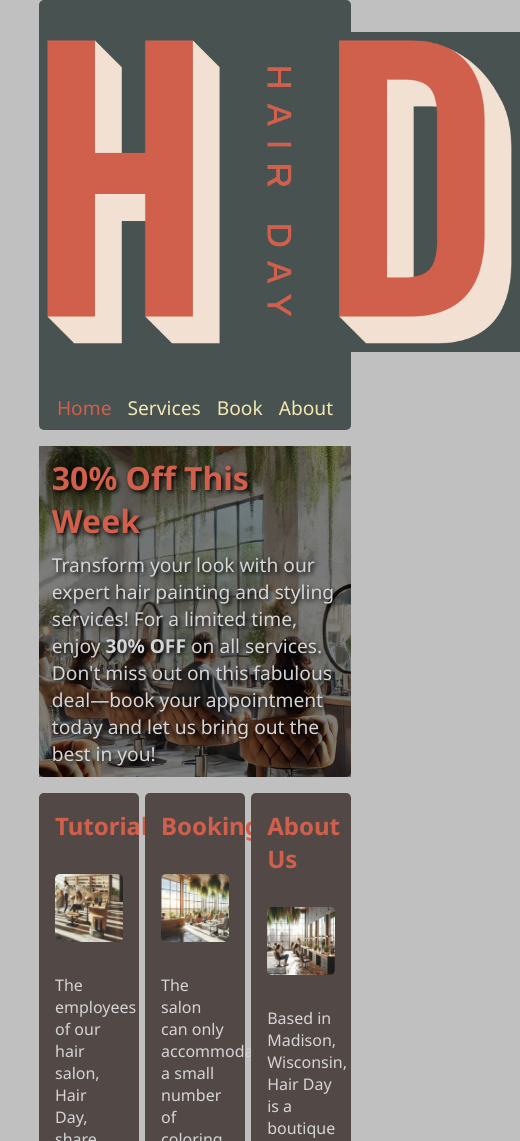
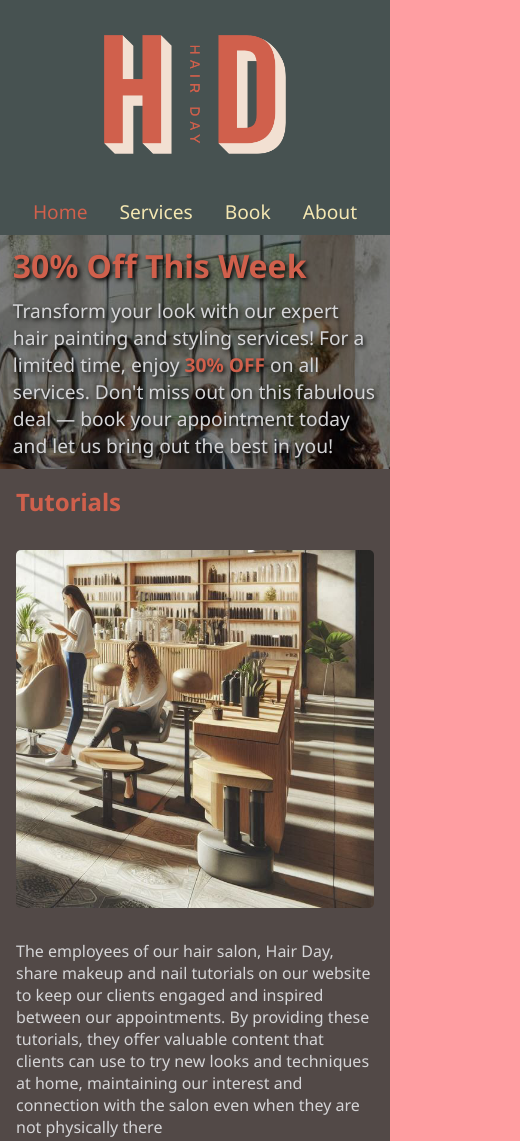
Before and after one commit to rammelion/hairday, a plain HTML site: page index.html in a window 390 px wide. Shown: the top 1141 px of the page, 520 px wide, since content can reach past the window. Drawn offline with Linux system fonts and the light colour scheme.

Commit message:
finalizing

```diff
--- a/css/styles.css
+++ b/css/styles.css
@@ -6,7 +6,7 @@
 }
 
 body {
-    background-color: #C0C0C0;
+    background-color: #FF9EA2;
     color:#d5d5d7;
     font-family: 'Noto Sans', serif;
 }
@@ -47,7 +47,7 @@ header {
 }
 
 header > img {
-    max-height: 20rem;
+    max-width: 48%;
     display: block;
     margin-left: auto;
     margin-right: auto;
@@ -59,11 +59,11 @@ nav ul {
     text-align: center;
 }
 
-nav > ul {
+nav ul {
     display: grid;
     grid-template-columns: auto auto auto auto;
-    grid-auto-columns: min-content;
-    column-gap: 1rem;
+    grid-auto-columns: max-content;
+    column-gap: 2rem;
     justify-content: center;
     background-color: #475251;
     border-radius: 0px 0px 5px 5px;
@@ -80,18 +80,28 @@ nav li a {
     text-decoration: none;
 }
 
-/* menu needs different hover effect */
-nav li a:hover {
-    background-color: #d0604c;
-}
-
+/* active menu item -- not handled by JS yet */
 nav li a.active{
     color:#d0604c
 }
 
-article, footer {
+
+/* menu needs different hover effect */
+nav li a:hover {
+    background-color: #d0604c;
+    color: #f2e0d2;
+    padding: 8% 12%;
+    border-radius: 10%;
+}
+
+article {
     border-radius: .3rem;
     background-color: #524947;
+}
+
+article a {
+    display: block;
+    margin-top: 0.6rem;
 }
 
 main + section {
@@ -115,23 +125,25 @@ article:hover {
     transition: all 0.3s cubic-bezier(0, 0, 0.5, 1);
 }
 
-#hero article {
+#banner article {
+    flex: 1;
     background-image: url('/pics/studio_hero.png');
     background-position: center;
     background-repeat: no-repeat;
-    background-size: cover;
+    /* background-size: cover;   */
 }
 
-#hero article div {
+#banner article div {
     padding: .6rem .8rem;
+    border-radius: .3rem;
     background-color: rgba(0, 0, 0, .5);
 }
 
-#hero h1, #hero p {
+#banner h1, #banner p {
     text-shadow: 2px 2px 4px #000;
 }
 
-#hero p {
+#banner p {
     font-size:larger;
 }
 
@@ -166,6 +178,7 @@ footer {
     display: flex;
     justify-content: center;
     align-items: center;
+    border-radius: .3rem;
     background-color: #475251;
 }
 
@@ -177,3 +190,20 @@ footer img {
     display: flex;
     max-height: 2rem;
 }
+
+/* mobile changes */
+@media only screen and (max-width: 768px) {
+    #articles {
+        grid-template-columns: auto;
+        max-width: 100vw;
+        border-radius: 0;
+    }
+    #banner article div, header, nav, nav ul, main, article, footer {
+        max-width: 100vw;
+        border-radius: 0;
+    }
+
+    section, #banner, #articles, footer {
+        margin-top: 0;
+    }
+}
--- a/index.html
+++ b/index.html
@@ -24,12 +24,12 @@
         </ul>
     </nav>
     <main>
-        <section id="hero">
+        <section id="banner">
             <article>
                 <div>
                     <h1>30% Off This Week</h1>
                     <p>
-                        Transform your look with our expert hair painting and styling services! For a limited time, enjoy <strong>30% OFF</strong> on all services. Don't miss out on this fabulous deal—book your appointment today and let us bring out the best in you!
+                        Transform your look with our expert hair painting and styling services! For a limited time, enjoy <span style="font-weight: bold; color: #D0604C;">30% OFF</span> on all services. Don't miss out on this fabulous deal — book your appointment today and let us bring out the best in you!
                     </p>
                 </div>
             </article>
```
